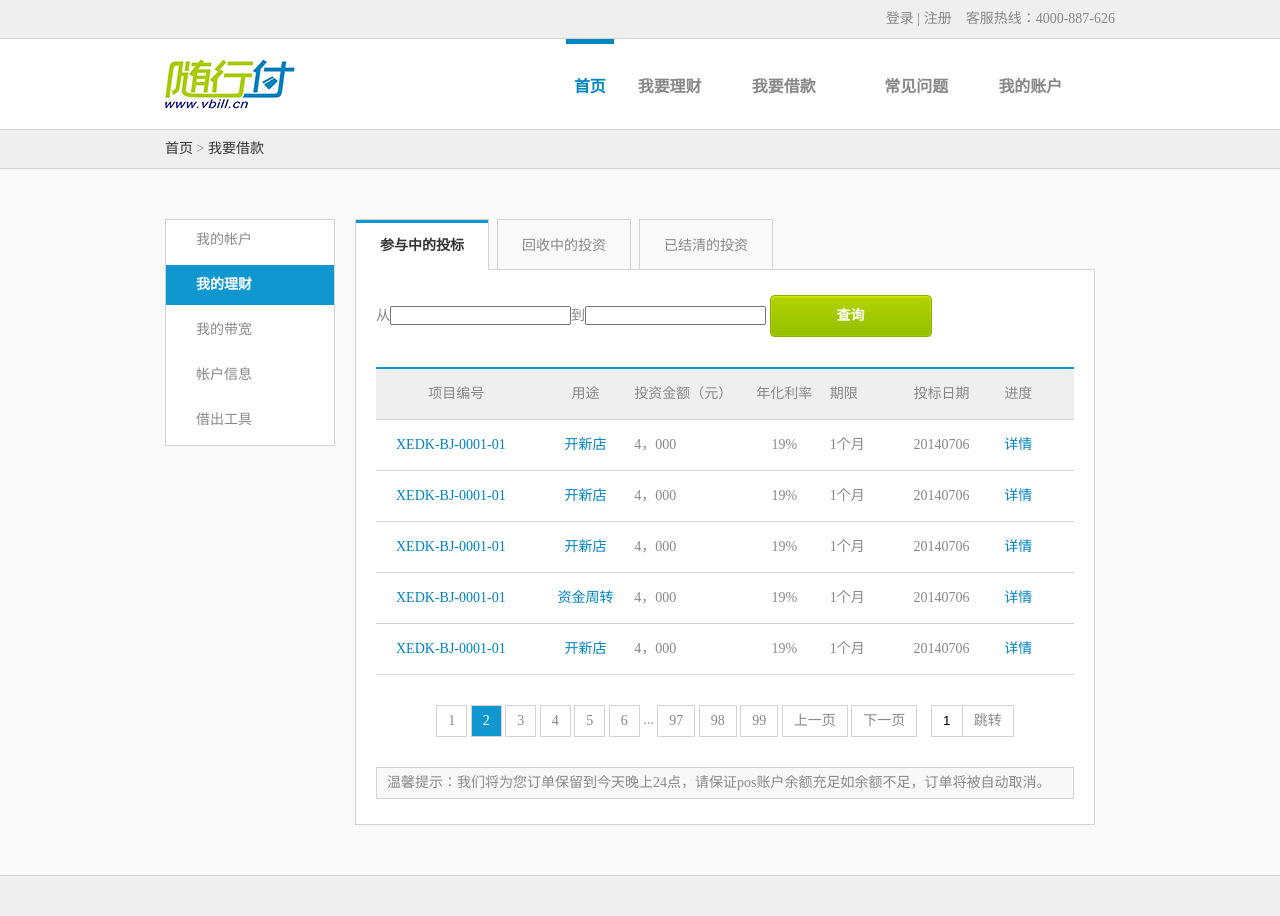
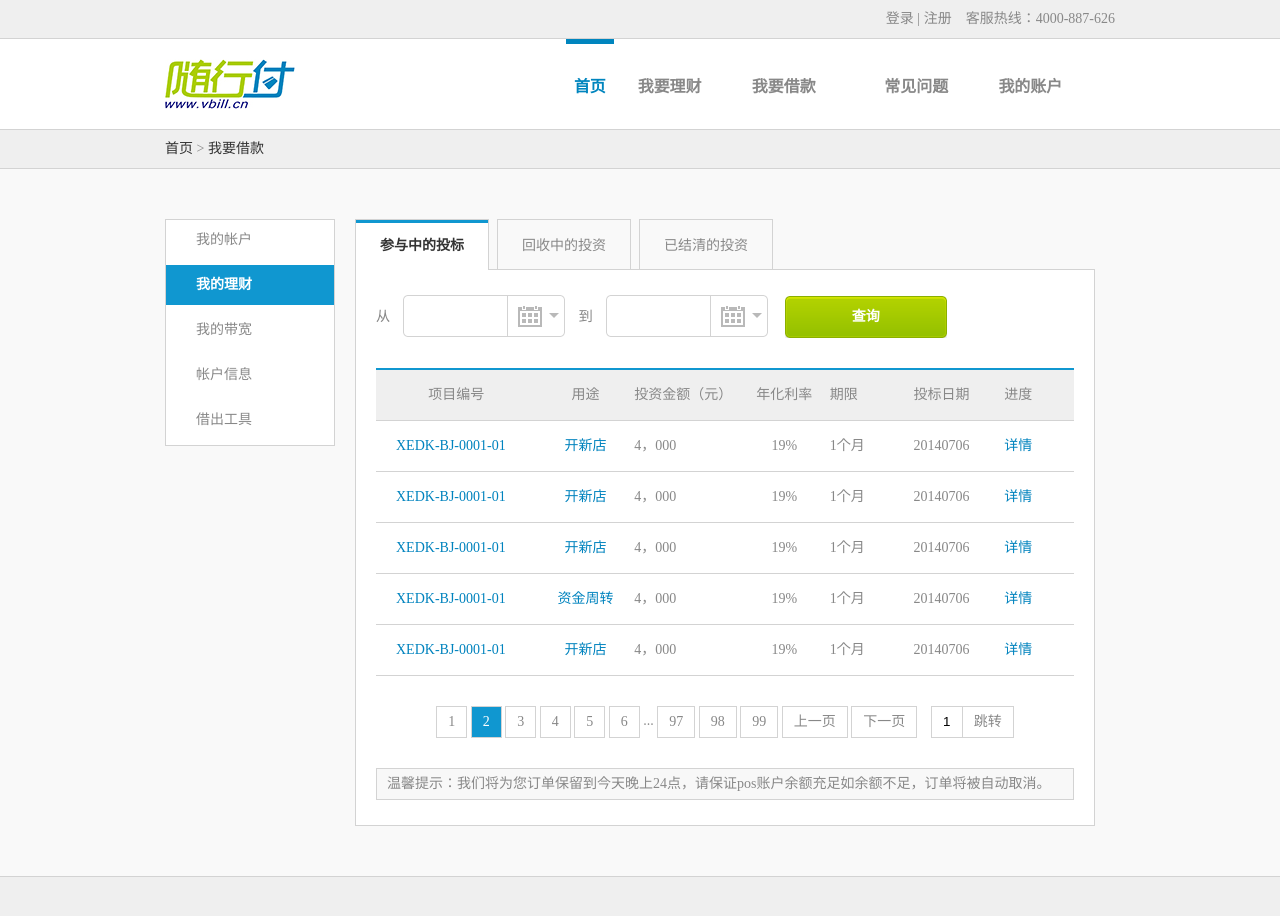
Before and after one commit to kkkeny/sxf, a plain HTML site: page my-financial.html in a window 1280 px wide. Drawn offline with Linux system fonts and the light colour scheme.

Commit message:
添加了时间选择的样式，修正表单验证地址选择

```diff
--- a/my-financial.html
+++ b/my-financial.html
@@ -83,7 +83,7 @@
                     </div>
                     <div class="select">
                         <form action="#" method="post">
-                            从<input type="text" name="date" onclick="setDay(this);"/>到<input type="text" name="date" onclick="setDay(this);"/>
+                            从<input type="text" name="date" onclick="setDay(this);" class="date_" readonly="readonly"/>到<input type="text" name="date" onclick="setDay(this);" class="date_" readonly="readonly"/>
                             <a href="#" class="green-btn">查询</a>
                         </form>
                     </div>
--- a/style/user.css
+++ b/style/user.css
@@ -17,7 +17,7 @@
     line-height: 40px;
     font-size: 14px;
 }
-.left li a:hover ,.left li a.current {
+.left li a:hover, .left li a.current {
     font-weight: bold;
     background: #1097d0;
     color: #fff;
@@ -54,7 +54,7 @@
     background: #f9f9f9;
     text-align: center;
 }
-.right .tabbar li a:hover ,.right .tabbar li a.current {
+.right .tabbar li a:hover, .right .tabbar li a.current {
     border-top: 3px solid #1097d0;
     border-bottom: 1px solid #fff;
     background: #fff;
@@ -65,6 +65,15 @@
 }
 .right .select {
     margin-bottom: 30px;
+}
+.right .select .date_ {
+    width: 162px;
+    height: 42px;
+    border: none;
+    margin: 0 1em;
+    background: url(res/input-date-bg.gif) no-repeat center center;
+    cursor: pointer;
+    text-indent: 1em;
 }
 .right th, .right td {
     height: 20px;
@@ -199,7 +208,7 @@
     width: 696px;
     padding: 0;
 }
-.right .pay-off th ,.right .pay-off td {
+.right .pay-off th, .right .pay-off td {
     padding: 5px 0;
     border-top: none;
 }
```
Also changed, not shown: loan2.html (+37 -11 lines), new-shop-bid.html (+1 -1 lines), style/res/images/steps02_01.png (deleted), style/res/images/steps02_03.png (deleted), style/res/input-date-bg.gif (added).
